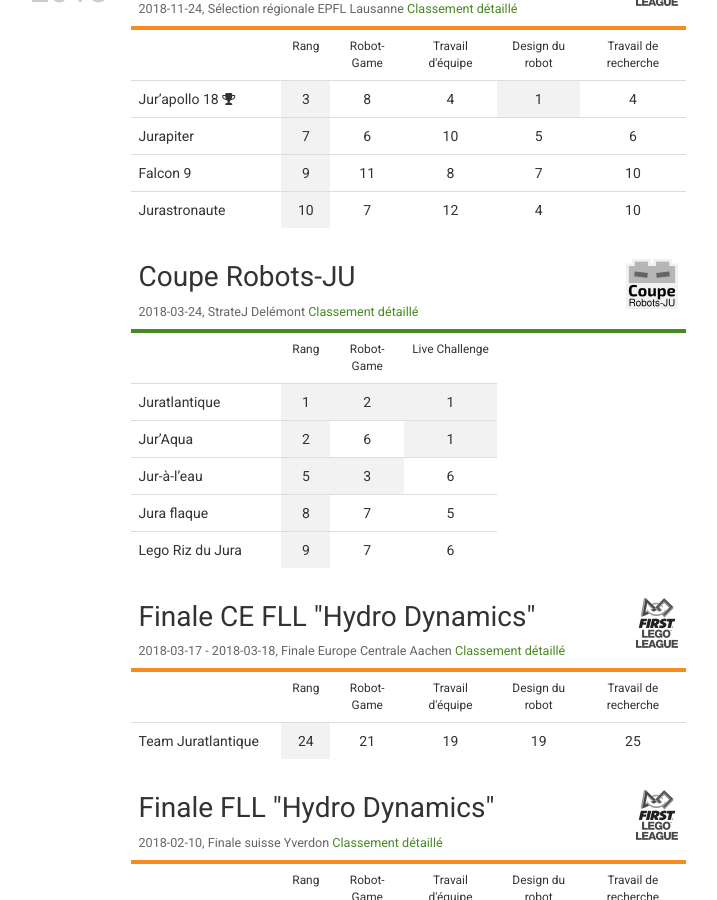
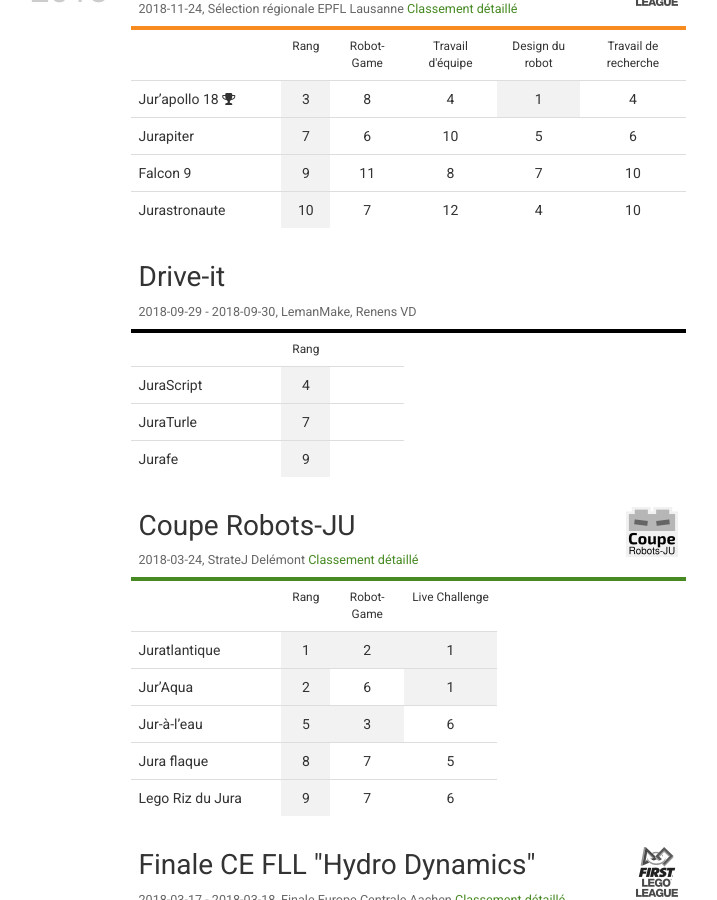
Before and after one commit to robots-ju/robots-ju.ch, a Jekyll site: the page built from palmares.md, in a window 1280 px wide and 900 px high, scrolled down 537 px. Shown: the whole window, without its empty margins (232-949 px from the left). Built offline with Jekyll 4.4.1, drawn with Linux system fonts in a browser that asks for light colours; comment, search, counter and statistics services are not loaded.

Commit message:
Palmarès Drive-it

```diff
--- a/_data/palmares.yml
+++ b/_data/palmares.yml
@@ -388,6 +388,17 @@
     scores:
       robotgame: 7
       livechallenge: 6
+- type: driveit
+  title: Drive-it
+  place: LemanMake, Renens VD
+  date: 2018-09-29 - 2018-09-30
+  teams:
+  - name: JuraScript
+    rank: 4
+  - name: JuraTurle
+    rank: 7
+  - name: Jurafe
+    rank: 9
 - type: fll
   title: FLL "Into Orbit"
   step: Sélection régionale
```
